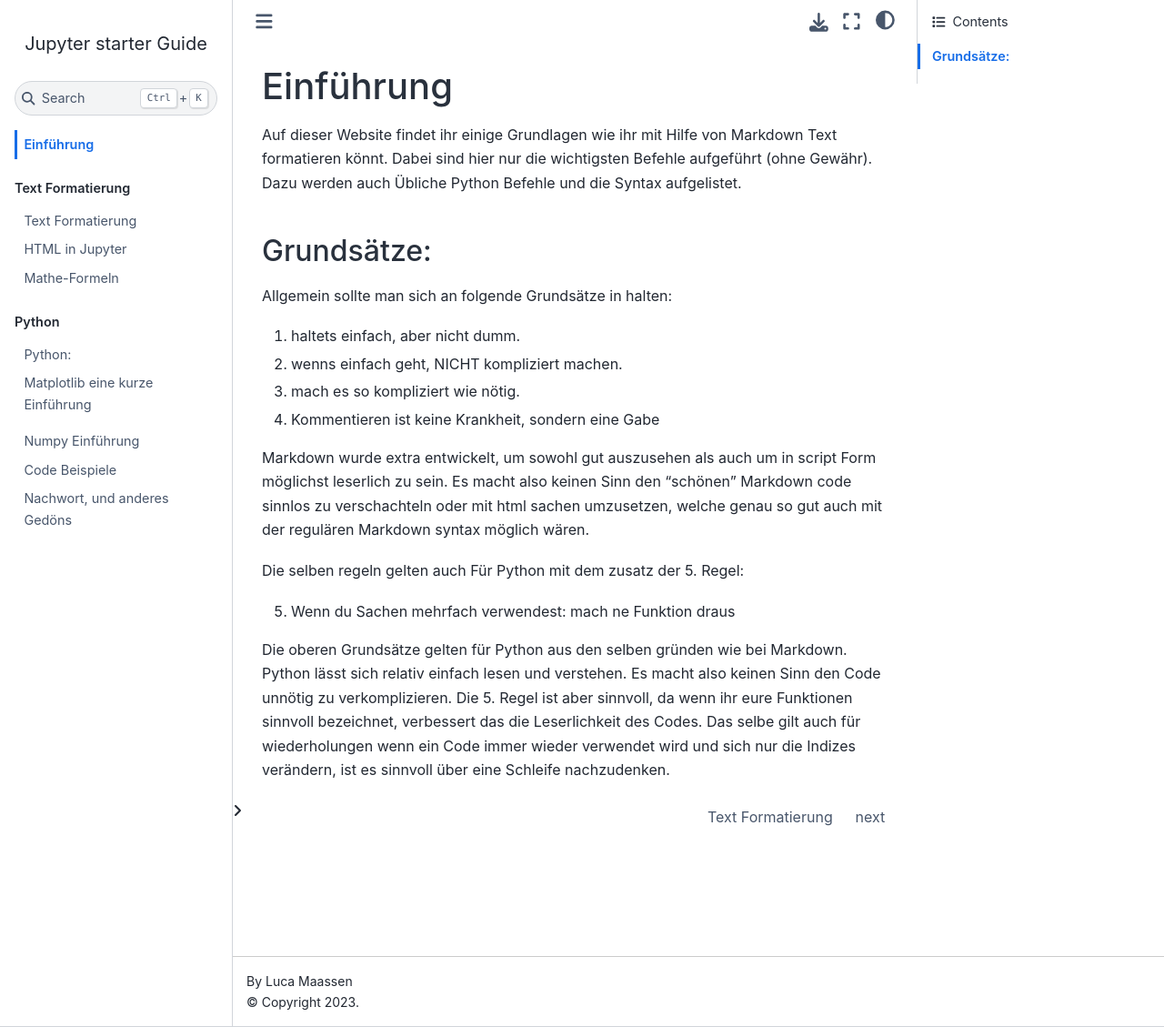
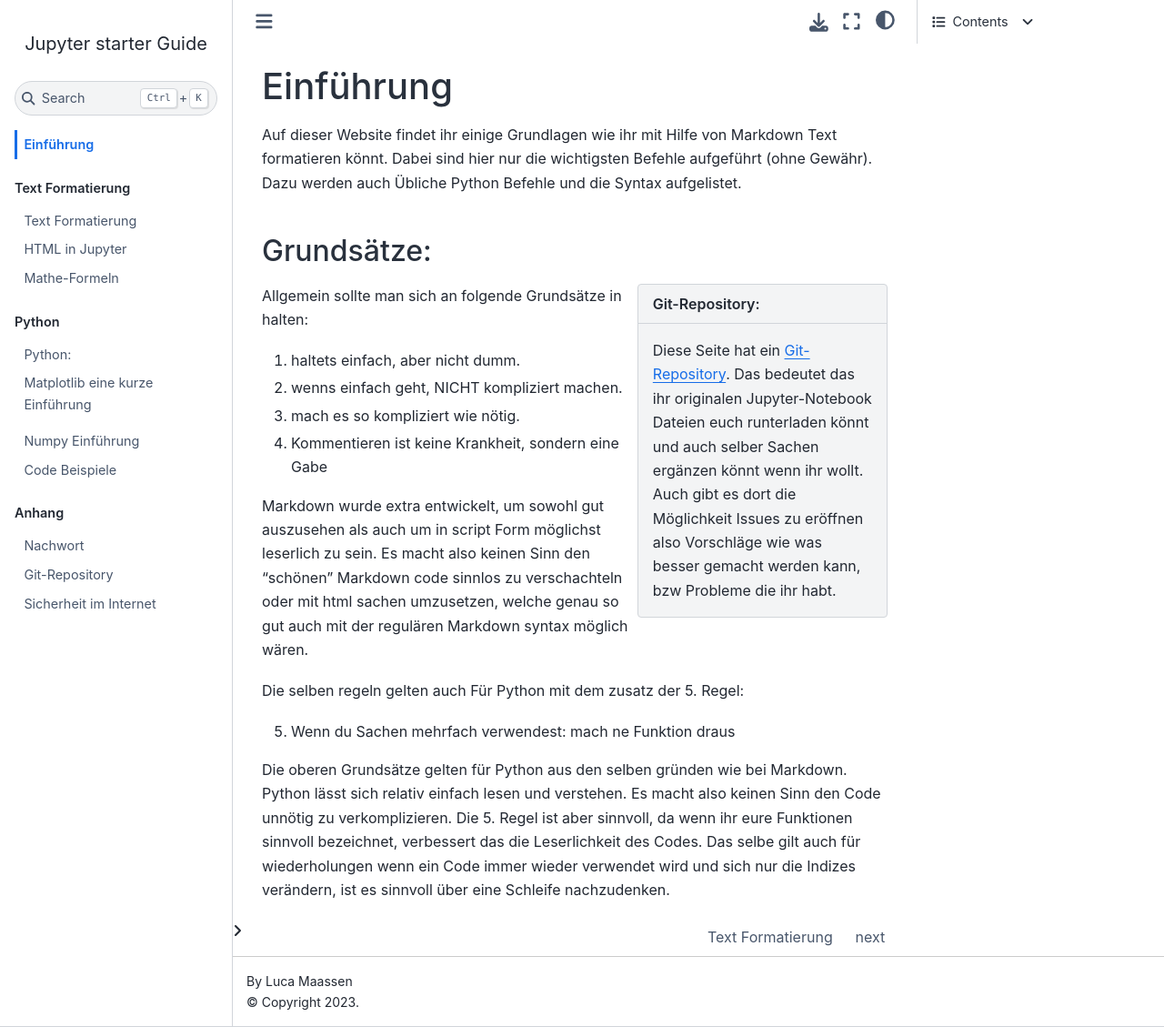
Before and after one commit to LuMaaAstro/Jupyter-Python-Markdown-Webseite, a Jupyter Book: the page built from intro.md, in a window 1280 px wide and 1129 px high. Shown: the whole window at 91% size. Built offline with Jupyter Book 1.0.4 settings and Sphinx 7.4.7 and the Sphinx Book theme 1.1.4, drawn with Linux system fonts in a browser that asks for light colours; pages that are not in the unit, such as notebooks, are missing from menus.

Commit message:
Updaten der Verzeichnisse

````diff
--- a/_toc.yml
+++ b/_toc.yml
@@ -16,5 +16,8 @@
     - file: Sympy_Einführung
     - file: Matplotlib_Beispiele
 
-- chapters:
+- caption: Anhang
+  chapters:
     - file: Nachwort
+    - file: Git-Repository
+    - file: SicherheitimInternet
--- a/intro.md
+++ b/intro.md
@@ -4,6 +4,14 @@
 Dazu werden auch Übliche Python Befehle und die Syntax aufgelistet.
 
 ## Grundsätze:
+
+```{sidebar} Git-Repository:
+:class: note
+Diese Seite hat ein
+[Git-Repository](https://github.com/LuMaaAstro/Jupyter-Python-Markdown-Webseite).
+Das bedeutet das ihr originalen Jupyter-Notebook Dateien euch runterladen könnt und auch selber Sachen ergänzen könnt wenn ihr wollt.
+Auch gibt es dort die Möglichkeit Issues zu eröffnen also Vorschläge wie was besser gemacht werden kann, bzw Probleme die ihr habt.
+```
 
 Allgemein sollte man sich an folgende Grundsätze in halten:
 
````
Also changed, not shown: SicherheitimInternet.md (added, +10 -0 lines), Git-Repository.ipynb (added), Nachwort.ipynb.
